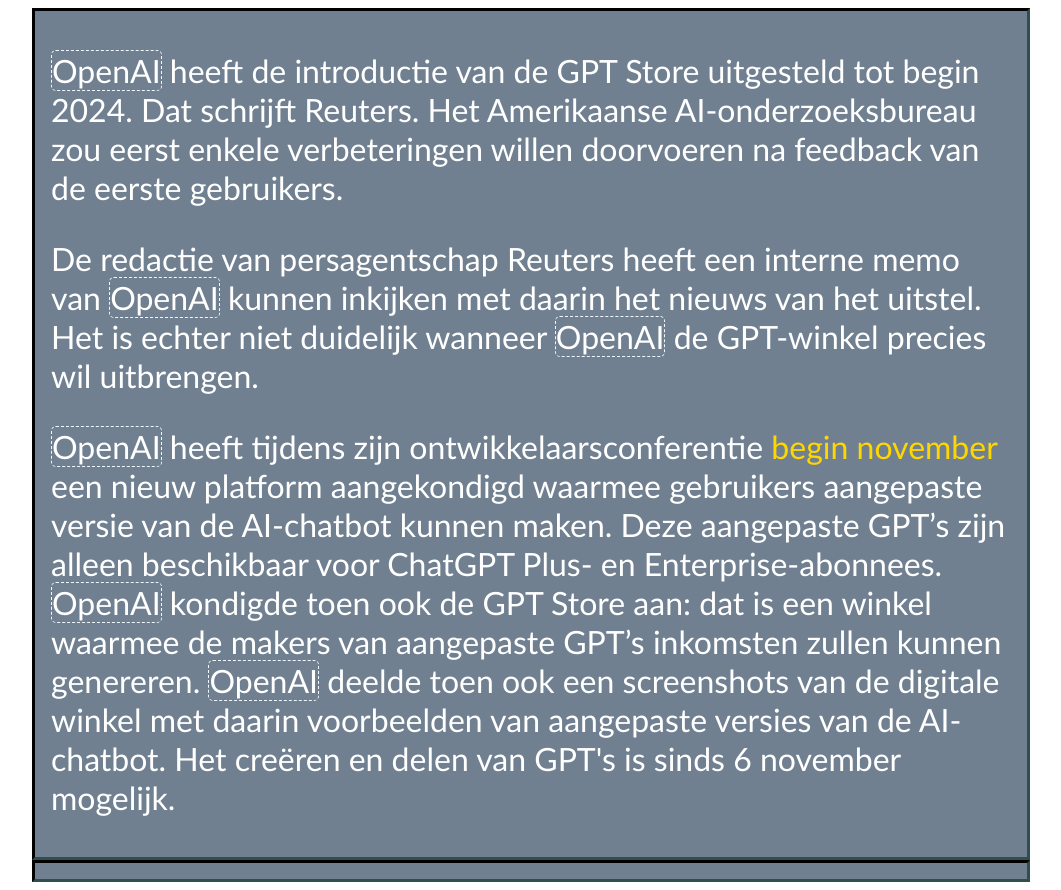
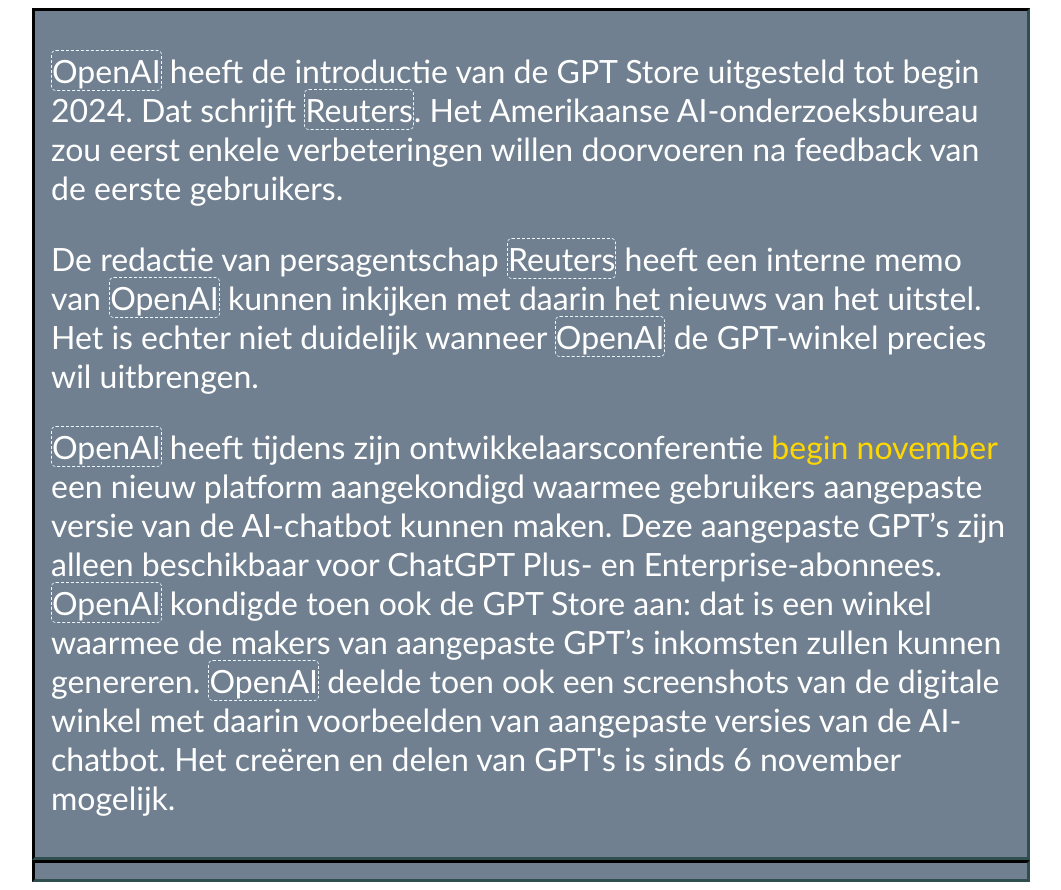
Before and after one commit to reposman33/hottext, an Angular app: page / in a window 1280 px wide. Shown: the whole page, without its empty margins (109-1170 px from the left). Built offline with nearby package versions, Linux system fonts and the light colour scheme.

Commit message:
Importeer popupTexts uit json file ipv in code definieren (incl wijzigingen in tsconfig om json imports mogelijk te maken)

```diff
--- a/src/app/app.component.html
+++ b/src/app/app.component.html
@@ -2,12 +2,14 @@
   <div>
     <p>
       <span data-hottext="OpenAI">OpenAI</span> heeft de introductie van de GPT
-      Store uitgesteld tot begin 2024. Dat schrijft Reuters. Het Amerikaanse
+      Store uitgesteld tot begin 2024. Dat schrijft
+      <span data-hottext="Reuters">Reuters</span>. Het Amerikaanse
       AI-onderzoeksbureau zou eerst enkele verbeteringen willen doorvoeren na
       feedback van de eerste gebruikers.
     </p>
     <p>
-      De redactie van persagentschap Reuters heeft een interne memo van
+      De redactie van persagentschap
+      <span data-hottext="Reuters">Reuters</span> heeft een interne memo van
       <span data-hottext="OpenAI">OpenAI</span> kunnen inkijken met daarin het
       nieuws van het uitstel. Het is echter niet duidelijk wanneer
       <span data-hottext="OpenAI">OpenAI</span> de GPT-winkel precies wil
--- a/src/app/components/hottext/dynamictext.component.ts
+++ b/src/app/components/hottext/dynamictext.component.ts
@@ -6,6 +6,7 @@ import {
   ViewChild,
 } from '@angular/core';
 import { CommonModule } from '@angular/common';
+import popupTexts from 'src/assets/popupTexts.json';
 
 /**
  * === README ===
@@ -40,21 +41,7 @@ export class DynamicTextComponent implements AfterViewInit {
    * @description - maak de teksten voor popup window
    */
   initializePopupWindowTexts() {
-    this.popupTexts = {
-      OpenAI: [
-        'DeepMind',
-        'Usage',
-        'IBM Watson',
-        'Microsoft Azure',
-        'Google Cloud AI',
-        'Amazon Machine Learning',
-        'NVIDIA DGX',
-        'Intel AI',
-        'Apple Core ML',
-        'H2O.ai',
-        'OpenCV',
-      ],
-    };
+    this.popupTexts = popupTexts;
   }
 
   /**
--- /dev/null
+++ b/src/assets/popupTexts.json
@@ -0,0 +1,28 @@
+{
+  "OpenAI": [
+    "DeepMind",
+    "Usage",
+    "IBM Watson",
+    "Microsoft Azure",
+    "Google Cloud AI",
+    "Amazon Machine Learning",
+    "NVIDIA DGX",
+    "Intel AI",
+    "Apple Core ML",
+    "H2O.ai",
+    "OpenCV"
+  ],
+  "Reuters": [
+    "ANP",
+    "Bloomberg",
+    "New York Times",
+    "Al Jazeera",
+    "AP",
+    "CNN",
+    "The Guardian",
+    "BBC",
+    "Yahoo Finance",
+    "MarketWatch",
+    "LexisNexis"
+  ]
+}
```
Also changed, not shown: tsconfig.json (+3 -4 lines).
